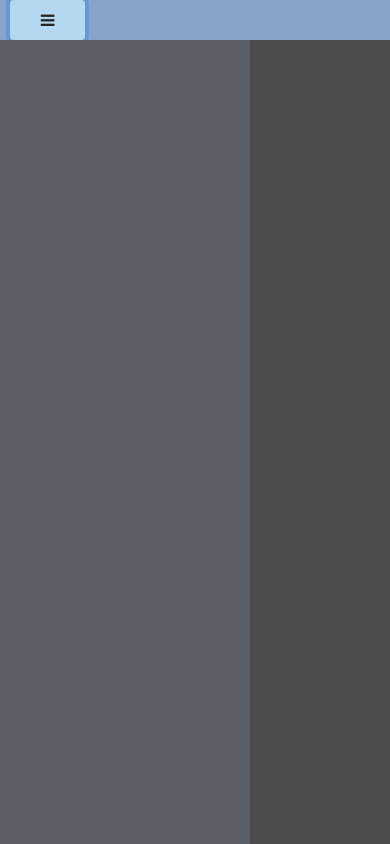
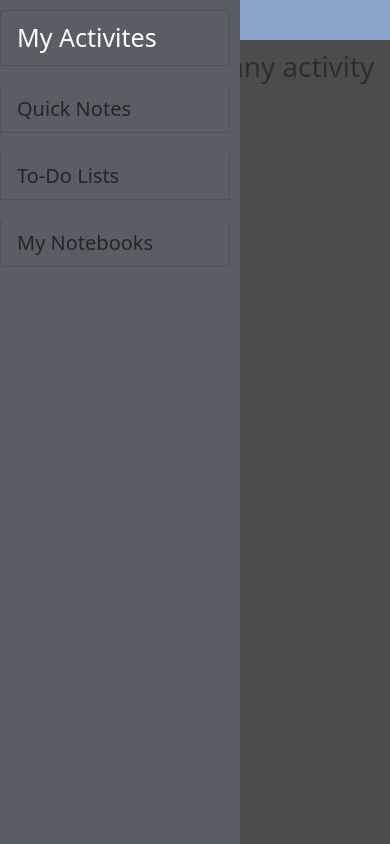
Before and after one commit to Tanay-Dubey/NoteMaking-App, a website: page index.html in a window 390 px wide. Both pictures are taken after a click on the button 47 px from the left and 20 px from the top of the page. Drawn offline with nearby package versions, Linux system fonts and the light colour scheme.

Commit message:
Sidebar Updated

```diff
--- a/index.html
+++ b/index.html
@@ -13,16 +13,40 @@
 
 <body>
 
+  <div id="sidebar" class="sidebar-mobile">
+    <ul style="width:100%;" class="list-group">
+      <li class="sidelist list-group-item active-list"><a href="#">My Activites</a></li>
+      <li class="sidelist list-group-item"><a href="#">Quick Notes</a></li>
+      <li class="sidelist list-group-item"><a href="#">To-Do Lists</a></li>
+      <li class="sidelist list-group-item"><a href="#">My Notebooks</a></li>
+    </ul>
+
+  </div>
+
   <nav>
     <button class="btn navbtn" onclick="opennav()">
       <i class="fa fa-bars"></i>
     </button>
   </nav>
 
-  <div id="sidebar">
+
+  <div id="overlay" onclick="closenav()"></div>
+
+  <div id="activity" class="content">
+      <div class="default-page"><h1>You do not have any activity</h1></div>
+  </div>
+
+  <div id="qnotes">
 
   </div>
-  <div id="overlay" onclick="closenav()"></div>
+
+  <div id="tdlist">
+
+  </div>
+
+  <div id="notebook">
+
+  </div>
 
 
   <script src="node_modules/jquery/dist/jquery.slim.min.js"></script>
--- a/script.js
+++ b/script.js
@@ -1,15 +1,15 @@
 function opennav()
 {
-    if(document.querySelector("#sidebar").classList.contains("active")==false)
+    if(document.querySelector(".sidebar-mobile").classList.contains("active")==false)
     {
-        document.querySelector("#sidebar").classList.add("active")
-        document.querySelector("#sidebar").style.display="block";
+        document.querySelector(".sidebar-mobile").classList.add("active")
+        document.querySelector(".sidebar-mobile").style.display="block";
         document.querySelector("#overlay").style.display="block";
     }
     else
     {
-        document.querySelector("#sidebar").classList.remove("active")
-        document.querySelector("#sidebar").style.display="none";
+        document.querySelector(".sidebar-mobile").classList.remove("active")
+        document.querySelector(".sidebar-mobile").style.display="none";
         document.querySelector("#overlay").style.display="none";
     }
 
@@ -19,5 +19,5 @@ function opennav()
 function closenav()
 {
     document.querySelector("#overlay").style.display="none";
-    document.querySelector("#sidebar").style.display="none";
+    document.querySelector(".sidebar-mobile").style.display="none";
 }
--- a/style.css
+++ b/style.css
@@ -10,17 +10,6 @@ nav{
     height: 40px;
 }
 
-#sidebar{
-    width:250px;
-    background-color:rgb(90, 94, 100);
-    height:100vh;
-    display:flex;
-    position:fixed;
-    overflow-x:hidden;
-    z-index:9999;
-    transition:0.5s;
-}
-
 .navbtn{
     background-color: rgb(181, 216, 240);
     height:40px;
@@ -29,24 +18,70 @@ nav{
     margin-left:10px;
 }
 
+.sidebar-mobile{
+    width:240px;
+    background-color:rgb(90, 94, 100);
+    height:100vh;
+    display:flex;
+    position:fixed;
+    justify-content: center;
+    overflow:auto;
+}
+
+.sidelist{
+    list-style-type: none;
+    margin:10px;
+    font-size: 20px;
+    transition: font-size 0.5s;
+    margin-left:0px;
+    background-color:rgb(90, 94, 100) ;
+}
+
+.sidelist:hover,.active-list{
+    font-size:25px;
+    color:white;
+    cursor:pointer;
+}
+
+a,a:hover{
+    text-decoration: none;
+    color:inherit;
+}
+
 #overlay {
     display: none;
     position: fixed;
     width: 100vw;
     height: 100vh;
     background: rgba(0, 0, 0, 0.7);
-    z-index: 998;
+
     opacity: 1;
+}
+
+.default-page{
+    color:rgb(153, 147, 147)
+}
+
+.content{
+    margin-left:260px;
+    padding:10px;
 }
 
 @media only screen and (max-width:900px)
 {
-    #sidebar{
+
+    .sidebar-mobile{
         display:none;
+        transition:width 2s;
+        z-index:9999;
     }
 
     .navbtn{
         display: block;
 
     }
+
+    .content{
+        margin-left:0;
+    }
 }
```
